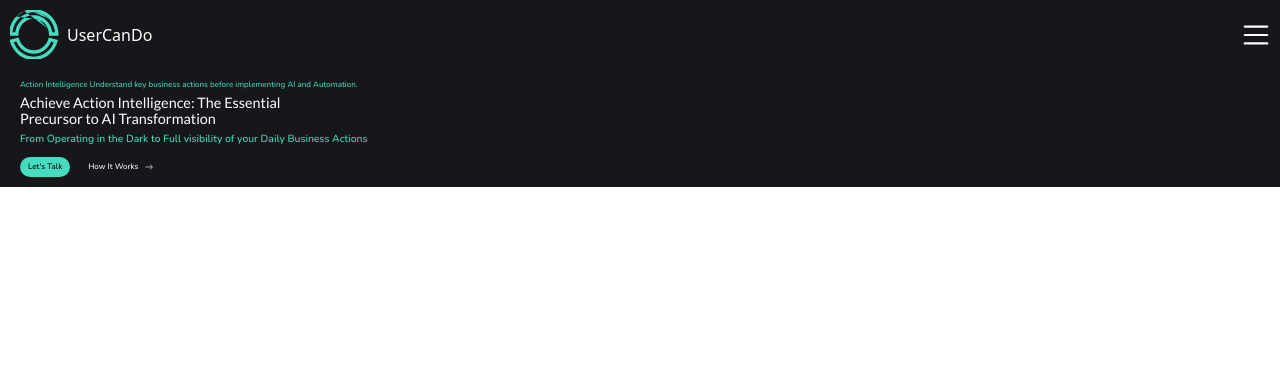
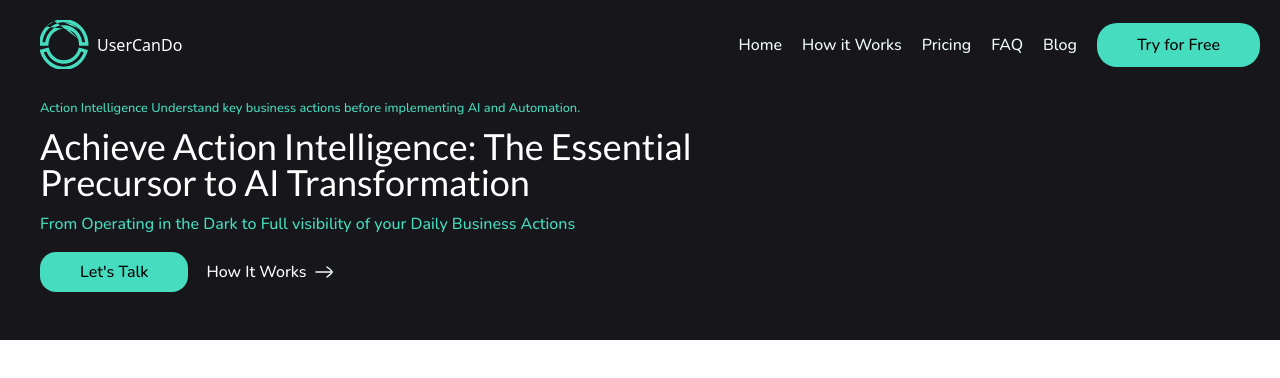
Before and after one commit to mojobs/usercando-website, a React (Vite) app: page /pricing in a window 1280 px wide. Shown: the top 378 px of the page. Built offline with nearby package versions, Linux system fonts and the light colour scheme.

Commit message:
The 1024 Laptop screen size is responsive

```diff
--- a/src/Components/NewHeader.tsx
+++ b/src/Components/NewHeader.tsx
@@ -1,35 +1,69 @@
-import React from 'react'
-import { Link } from 'react-router-dom'
+import React from "react";
+import { Link } from "react-router-dom";
 
 const NewHeader = () => {
   return (
     <>
-    <header className="bg-background">
-        <div className='relative'>
-            <nav className='flex items-center gap-20 p-2.5 mx-auto mb-2.5 min-[350px]:gap-30 justify-between'>
-                <div className='flex gap-2 items-center justify-self-start'>
-                    <img className='' src="public/icons/logo.svg" alt="" />
-                    <p className='text-white text-[1rem]'>UserCanDo</p>
-                </div>
-                <div className='justify-self-end'>
-                    <img className='size-7' src="public/icons/icons-menu-50.svg" alt="" />
-                </div>
-            </nav>
-            <div className='px-5 line-height-letter-spacing mb-2.5'>
-                <h4 className='text-[#45DCBF] font-nunito text-[0.5rem] mb-1 leading-normal  pr-5'>Action Intelligence Understand key business actions before
-                implementing AI and Automation.</h4>
-                <h1 className='text-white font-lato text-[0.9rem] mb-1  pr-5'>Achieve Action Intelligence: The Essential <br/> Precursor to AI
-                Transformation</h1>
-                <h2 className='font-nunito text-[#45DCBF] text-[0.65rem] pr-5'>From Operating in the Dark to Full visibility of your Daily
-                Business Actions</h2>
+      <header className="bg-background">
+        <div className="">
+          <nav className="flex items-center gap-20 p-2.5 mx-auto mb-2.5 min-[350px]:gap-30 justify-between min-[1000px]:p-5 min-[1000px]:pl-10">
+            <div className="flex gap-2 items-center justify-self-start">
+              <img className="" src="public/icons/logo.svg" alt="" />
+              <p className="text-white text-[1rem]">UserCanDo</p>
             </div>
-            <div className='font-nunito text-[0.5rem] px-5 pb-2.5 relative'>
-                <button className='bg-[#45DCBF] px-2 py-1 rounded-2xl'>Let's Talk</button>
-                <button className='ml-2.5 px-2 py-1 inline-block'><Link className='text-white' to="/howitworks">How It Works</Link></button><span className='inline-block absolute top-[5px] left-36'><img className='size-2.5' src="public/icons/arrow-right.svg" alt="" /></span>
+            <div className="justify-self-end min-[1000px]:hidden">
+              <img
+                className="size-7"
+                src="public/icons/icons-menu-50.svg"
+                alt=""
+              />
             </div>
+            <div className=" max-[1000px]:hidden font-nunito font-[400px] text-[#F0FDF9] flex gap-5 items-center text-[1rem]">
+              <a href="">Home</a>
+              <Link to="/landing">How it Works</Link>
+              <Link to="/pricing">Pricing</Link>
+              <a href="">FAQ</a>
+              <Link to="/blog">Blog</Link>
+              <button className="bg-primary text-black rounded-[20px] py-[10px] px-[40px] hover:cursor-pointer hover:brightness-90">
+                Try for Free
+              </button>
+            </div>
+          </nav>
+          <div className="px-5 line-height-letter-spacing mb-2.5 min-[1000px]:pl-10 min-[1000px]:mb-5">
+            <h4 className="text-[#45DCBF] font-nunito text-[0.5rem] mb-1 leading-normal pr-5 min-[1000px]:text-[0.8rem] min-[1000px]:font-[400px] min-[1000px]:mb-2.5">
+              Action Intelligence Understand key business actions before
+              implementing AI and Automation.
+            </h4>
+            <h1 className="text-white font-lato text-[0.9rem] mb-1  pr-5 min-[1000px]:text-[2.25rem] min-[1000px]:font-[700px] min-[1000px]:leading-[100%] min-[1000px]:tracking-[0%] min-[1000px]:mb-4">
+              Achieve Action Intelligence: The Essential <br /> Precursor to AI
+              Transformation
+            </h1>
+            <h2 className="font-nunito text-[#45DCBF] text-[0.65rem] pr-5 min-[1000px]:text-[1rem]">
+              From Operating in the Dark to Full visibility of your Daily
+              Business Actions
+            </h2>
+          </div>
+          <div className="font-nunito text-[0.5rem] px-5 pb-5 relative min-[1000px]:text-[1rem] min-[1000px]:pl-10 min-[1000px]:pb-12">
+            <button className="bg-[#45DCBF] px-2 py-1 rounded-2xl min-[1000px]:px-10 min-[1000px]:py-2 hover:cursor-pointer hover:brightness-90">
+              Let's Talk
+            </button>
+            <button className="ml-2.5 px-2 py-1 inline-block">
+              <Link className="text-white" to="/howitworks">
+                How It Works
+              </Link>
+            </button>
+            <span className="inline-block absolute top-[5px] left-36 min-[1000px]:left-78 min-[1000px]:top-2 hover:cursor-pointer">
+              <img
+                className="size-2.5 min-[1000px]:size-6"
+                src="public/icons/arrow-right.svg"
+                alt=""
+              />
+            </span>
+          </div>
         </div>
-        </header></>
-  )
-}
+      </header>
+    </>
+  );
+};
 
-export default NewHeader
+export default NewHeader;
```
